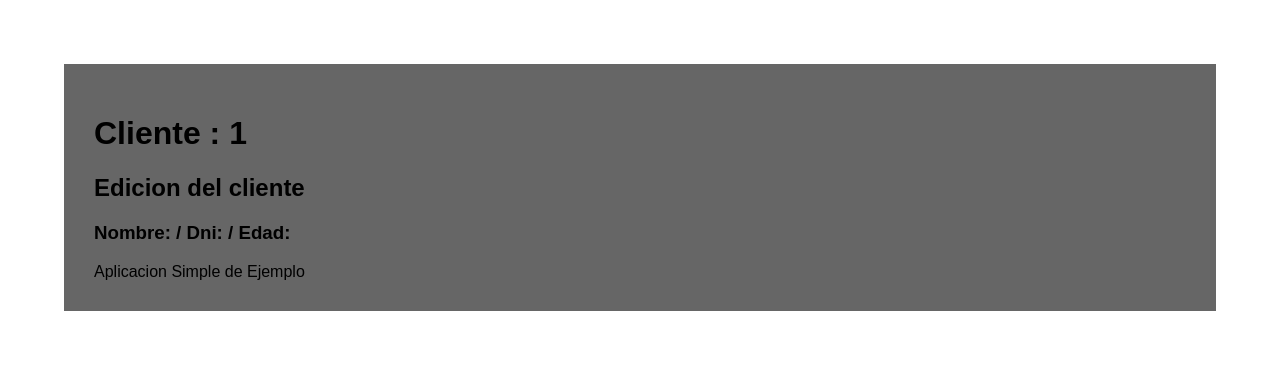
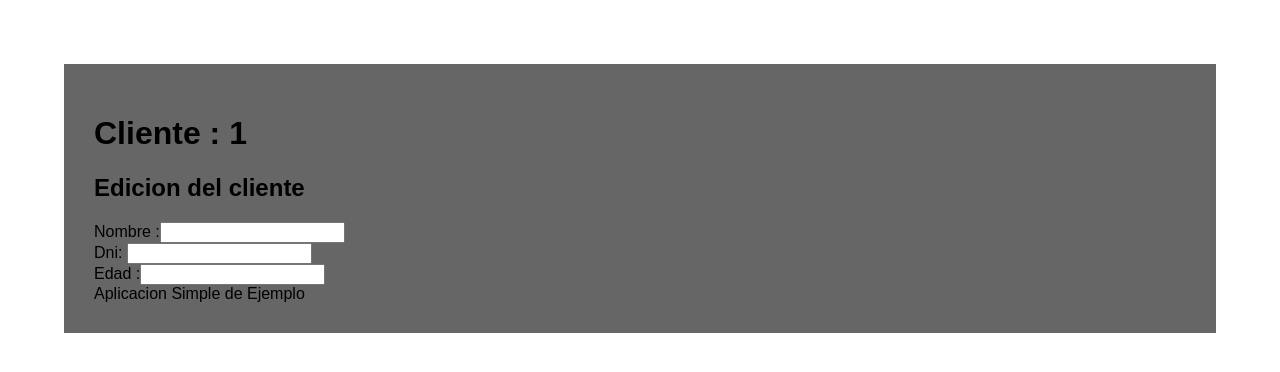
Before and after one commit to spedyte/customers-app-react-redux, a React (Create React App) app in the folder customers-app/: page /customers/1/edit in a window 1280 px wide. Shown: the top 372 px of the page. Built offline with nearby package versions, Linux system fonts and the light colour scheme.

Commit message:
added Redux Form & passing parameters

```diff
--- a/customers-app/package.json
+++ b/customers-app/package.json
@@ -13,6 +13,7 @@
     "react-scripts": "3.4.1",
     "redux": "^4.0.5",
     "redux-actions": "^2.6.5",
+    "redux-form": "^8.3.5",
     "redux-promise": "^0.6.0",
     "reselect": "^4.0.0"
   },
--- a/customers-app/src/components/CustomerEdit.js
+++ b/customers-app/src/components/CustomerEdit.js
@@ -1,11 +1,26 @@
 import React from 'react';
 import PropTypes from 'prop-types';
+import {reduxForm,Field} from 'redux-form';
+import {connect} from 'react-redux';
 
 const CustomerEdit = ({name,dni,age}) => {
     return (
         <div>
             <h2>Edicion del cliente</h2>
-            <h3>Nombre: {name} / Dni: {dni} / Edad: {age}</h3>
+            <form action="">
+                <div>
+                    <label htmlFor="name">Nombre :</label>
+                    <Field name="name" component="input" type="text"></Field>
+                </div>
+                <div>
+                    <label htmlFor="dni">Dni: </label>
+                    <Field name="dni" component="input" type="text"></Field>
+                </div>
+                <div>
+                    <label htmlFor="age">Edad :</label>
+                    <Field name="age" component="input" type="number"></Field>
+                </div>
+            </form>
         </div>
     );
 };
@@ -16,4 +31,8 @@
     age:PropTypes.number,
 };
 
-export default CustomerEdit;
+const mapStateToProps=(state,props)=>({
+    initialValues:props
+})
+
+export default connect(mapStateToProps,null)(reduxForm({form:'CustomerEdit'})(CustomerEdit));
--- a/customers-app/src/reducers/index.js
+++ b/customers-app/src/reducers/index.js
@@ -1,7 +1,8 @@
 import {combineReducers} from 'redux';
-
+import {reducer as reduxForm} from 'redux-form';
 import {customers} from './customers';
 
 export default combineReducers({
     customers,
+    form:reduxForm
 });
```
Also changed, not shown: 1 other file (tests, documents, lock files or other folders).
